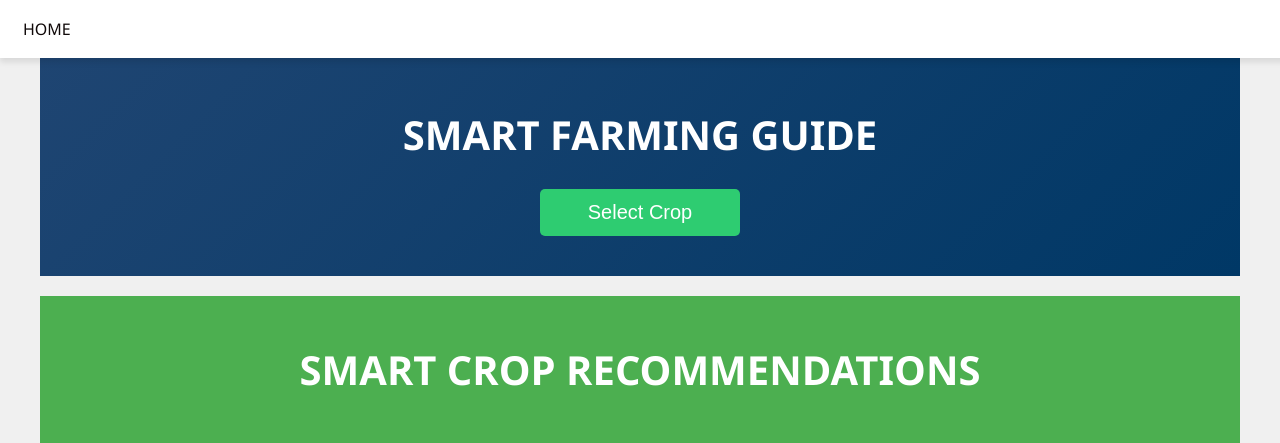
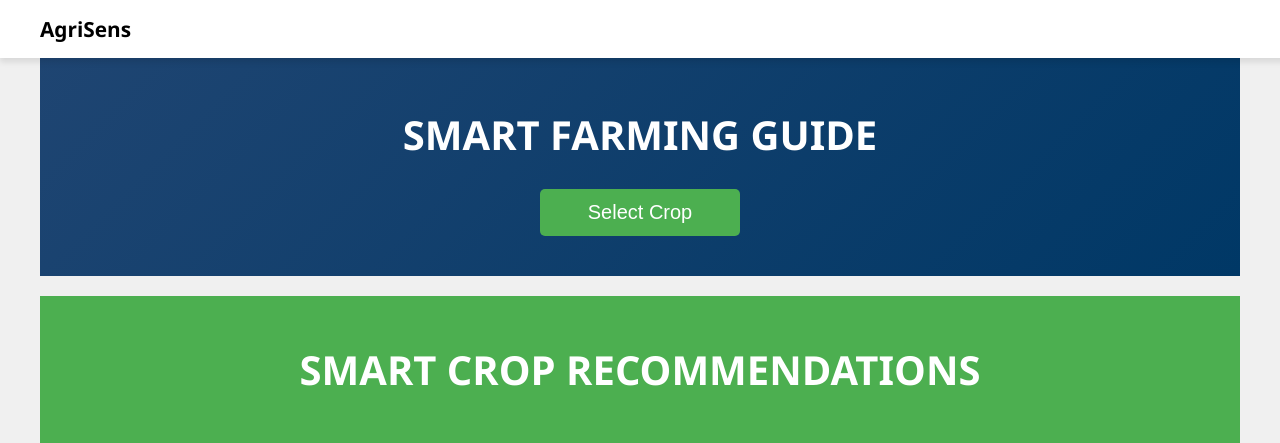
Before and after one commit to rinsham10/AgriSens, a Django app: page /guide/guide/ in a window 1280 px wide. Shown: the top 443 px of the page. Run offline with Django 4.2, Linux system fonts and the light colour scheme; parts of the project's set-up code (start-up, migrations or seed data) failed here and were passed over.

Commit message:
updated navbars

```diff
--- a/guide/static/guide/css/styles.css
+++ b/guide/static/guide/css/styles.css
@@ -14,7 +14,7 @@ html {
 }
 
 ::-webkit-scrollbar-thumb {
-  background-color: #2e7d32;
+  background-color: #b6ccbc;
 }
 
 /* scroll bar ends */
@@ -22,25 +22,34 @@ html {
 /* navbar section starts */
 
 .navbar {
+
   display: flex;
   justify-content: left;  /* Aligns the button to the left */
-  padding: 8px;
+  padding: 10px;
   background-color: white; /* Green background */
   position: fixed;
   top: 0;
   left: 0;
   width: 100%;
   box-shadow: 0px 4px 6px rgba(0, 0, 0, 0.1);
-  z-index: 10;
+  z-index: 100;
+}
+
+.sans-serif{
+  font-size: 1.3rem;
+  font-weight: bold;
+  color: black;
+  padding: 5px 30px;
 }
 
 .home-link{
+  margin-left: 70rem;
 text-decoration: none;
-font-size: 1rem;
+font-size: 1.2rem;
 font-weight: normal;
-color: rgb(16, 9, 9);
+color: black;
 text-transform: uppercase;
-padding: 10px 15px;
+padding: 5px 15px;
 display: inline-block;
 }
 
@@ -378,7 +387,7 @@ p {
 }
 
 .dropbtn {
-  background-color: #2ecc71;
+  background-color: #4caf50;
   position: relative;
   color: white;
   padding: 12px 20px;
@@ -392,7 +401,7 @@ p {
 }
 
 .dropbtn:hover {
-  background-color: #27ae60;
+  background-color: #2e7d32;
   transform: translateY(-2px);
 }
 
--- a/guide/templates/guide/index.html
+++ b/guide/templates/guide/index.html
@@ -1,3 +1,4 @@
+{% load static %}  <!-- Make sure this is at the top -->
 <!DOCTYPE html>
 <html lang="en">
   <head>
@@ -9,13 +10,12 @@
   </head>
 
   <body>
-    <!-- navbar starts -->
 
     <div class="navbar">
+      <span class="sans-serif">AgriSens</span>
       <a href="{% url 'index' %}" class="home-link">Home</a>
   </div>
 
-  <!-- navbar ends-->
 
     <div class="container">
       <header class="hero">
--- a/templates/index.html
+++ b/templates/index.html
@@ -23,9 +23,7 @@
         <a href="#features">Features</a>
         <a href="#about">About</a>
         <a href="{% url 'logout' %}" class="btnn">LOGOUT</a>
-
     </nav>
-
     <div class="fas fa-bars" id="menu-btn"></div>
 </header>
 <!-- navbar section ends -->
```
Also changed, not shown: recommendation/templates/recommendation/crop_recommendation.html (+11 -2 lines), weather_forecast/templates/weather_forecast/index.html (+11 -2 lines).
